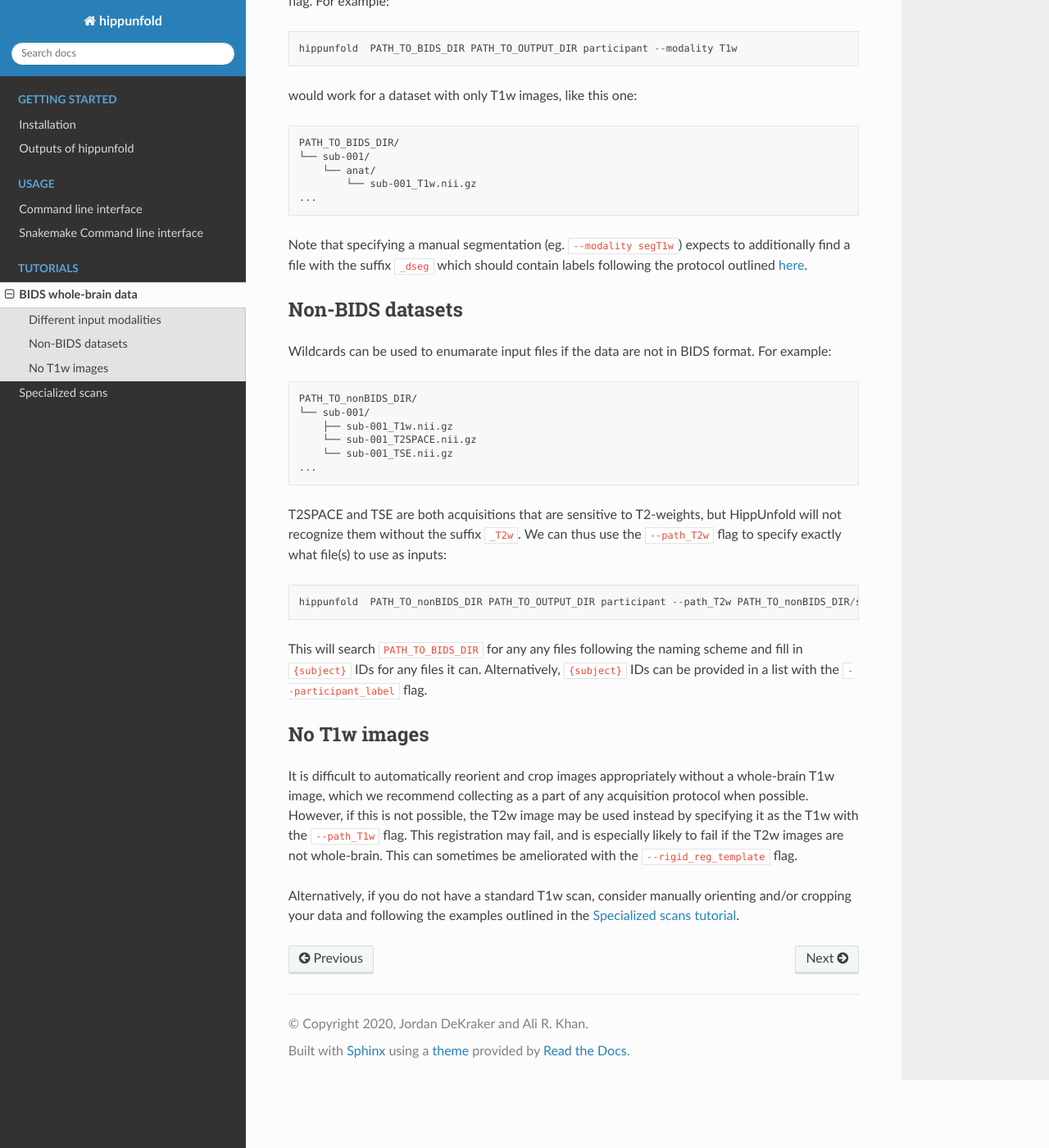
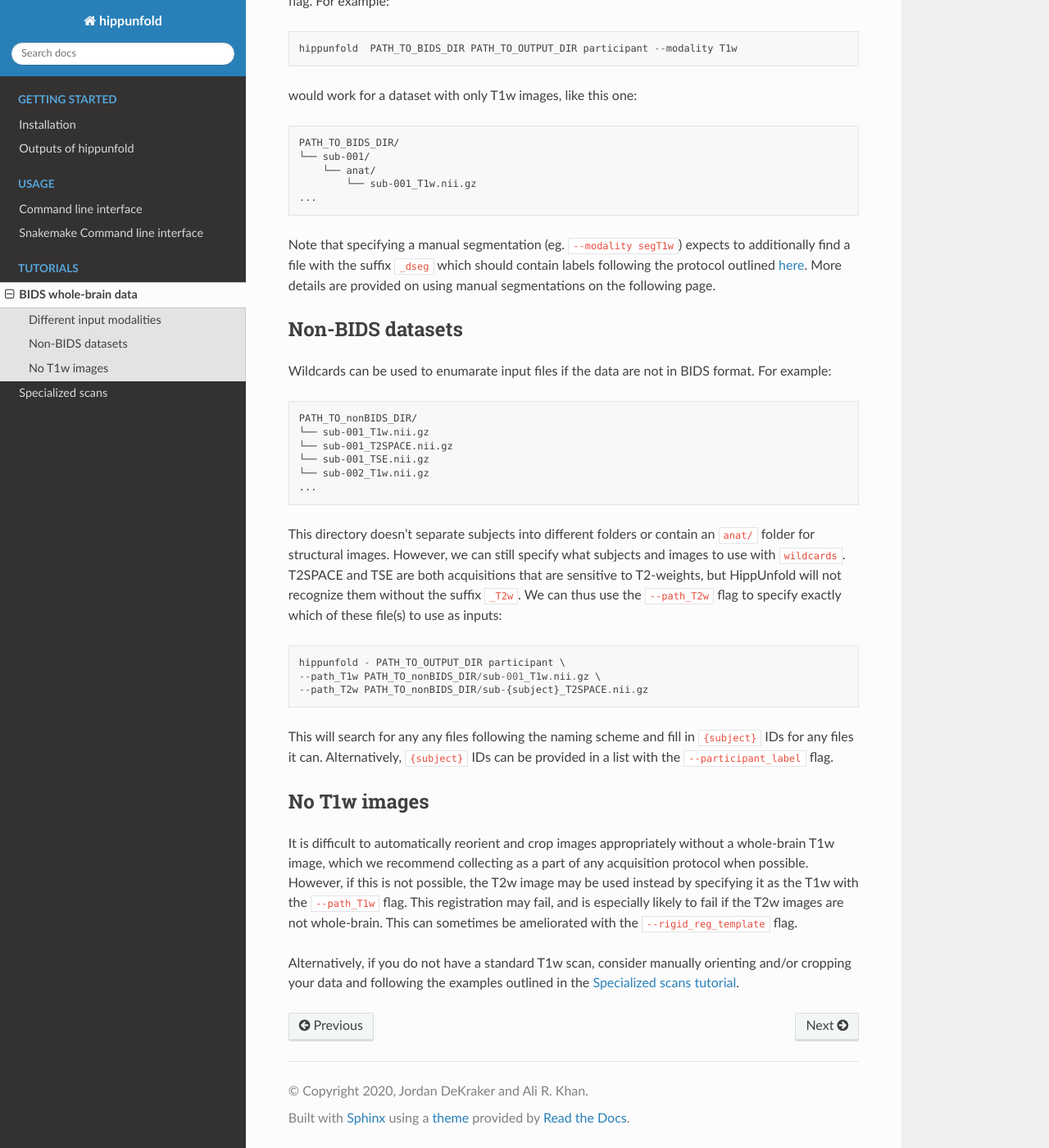
Before and after one commit to mcespedes99/hippunfold, a Sphinx documentation site: the page built from docs/tutorials/standardBIDS.rst, in a window 1280 px wide and 1400 px high, scrolled down 971 px. Shown: the whole window at 82% size. Built offline with Sphinx 7.4.7 and the Read the Docs theme 2.0.0, drawn with Linux system fonts in a browser that asks for light colours.

Commit message:
minor tweaks throughout

```diff
--- a/docs/tutorials/standardBIDS.rst
+++ b/docs/tutorials/standardBIDS.rst
@@ -1,5 +1,6 @@
 BIDS whole-brain data
 =====================
+
 This tutorial will cover applications of HippUnfold to an entire `BIDS-compliant dataset <https://bids.neuroimaging.io/>`_, meaning that the same scan types are expected for all subjects which will be processed in parallel. A typical call might look like this::
 
   hippunfold  PATH_TO_BIDS_DIR PATH_TO_OUTPUT_DIR participant
@@ -35,24 +36,26 @@ would work for a dataset with only T1w images, like this one::
           └── sub-001_T1w.nii.gz
   ...
 
-Note that specifying a manual segmentation (eg. ``--modality segT1w``) expects to additionally find a file with the suffix ``_dseg`` which should contain labels following the protocol outlined `here <https://ars.els-cdn.com/content/image/1-s2.0-S1053811917309977-mmc1.pdf>`_.
+Note that specifying a manual segmentation (eg. ``--modality segT1w``) expects to additionally find a file with the suffix ``_dseg`` which should contain labels following the protocol outlined `here <https://ars.els-cdn.com/content/image/1-s2.0-S1053811917309977-mmc1.pdf>`_. More details are provided on using manual segmentations on the following page.
 
 Non-BIDS datasets
 ------------------
 Wildcards can be used to enumarate input files if the data are not in BIDS format. For example::
 
   PATH_TO_nonBIDS_DIR/
-  └── sub-001/
-      ├── sub-001_T1w.nii.gz
-      └── sub-001_T2SPACE.nii.gz
-      └── sub-001_TSE.nii.gz
+  └── sub-001_T1w.nii.gz
+  └── sub-001_T2SPACE.nii.gz
+  └── sub-001_TSE.nii.gz
+  └── sub-002_T1w.nii.gz
   ...
 
-T2SPACE and TSE are both acquisitions that are sensitive to T2-weights, but HippUnfold will not recognize them without the suffix ``_T2w``. We can thus use the ``--path_T2w`` flag to specify exactly what file(s) to use as inputs::
+This directory doesn't separate subjects into different folders or contain an ``anat/`` folder for structural images. However, we can still specify what subjects and images to use with ``wildcards``. T2SPACE and TSE are both acquisitions that are sensitive to T2-weights, but HippUnfold will not recognize them without the suffix ``_T2w``. We can thus use the ``--path_T2w`` flag to specify exactly which of these file(s) to use as inputs::
 
-  hippunfold  PATH_TO_nonBIDS_DIR PATH_TO_OUTPUT_DIR participant --path_T2w PATH_TO_nonBIDS_DIR/sub-{subject}/sub-{subject}_T2SPACE.nii.gz
+  hippunfold - PATH_TO_OUTPUT_DIR participant \
+  --path_T1w PATH_TO_nonBIDS_DIR/sub-001_T1w.nii.gz \
+  --path_T2w PATH_TO_nonBIDS_DIR/sub-{subject}_T2SPACE.nii.gz
 
-This will search ``PATH_TO_BIDS_DIR`` for any any files following the naming scheme and fill in ``{subject}`` IDs for any files it can. Alternatively, ``{subject}`` IDs can be provided in a list with the ``--participant_label`` flag.
+This will search for any any files following the naming scheme and fill in ``{subject}`` IDs for any files it can. Alternatively, ``{subject}`` IDs can be provided in a list with the ``--participant_label`` flag.
 
 No T1w images
 ------------------
```
Also changed, not shown: docs/getting_started/outputs.rst (+3 -8 lines), docs/tutorials/specializedScans.rst (+6 -2 lines).
